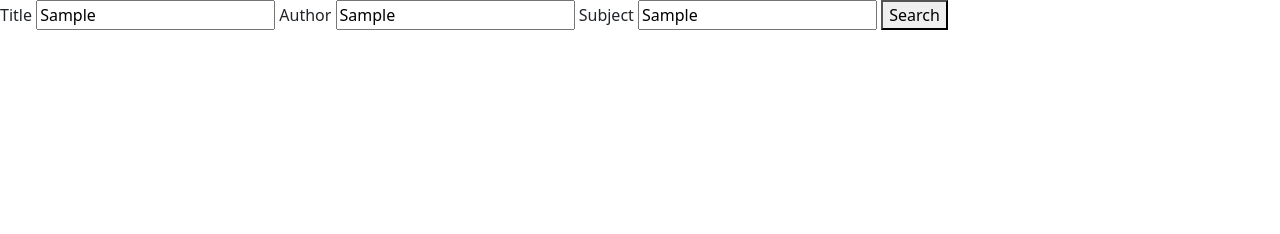
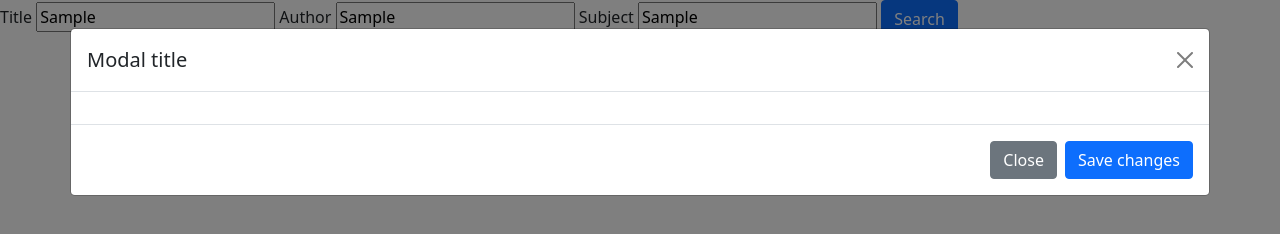
Before and after one commit to ggroshansii/js-firebase-library-app, a plain HTML site: page index.html in a window 1280 px wide. Both pictures are taken after typing "Sample", "Sample", "Sample" into the empty fields and a click on the button "Search". Drawn offline with nearby package versions, Linux system fonts and the light colour scheme; no server answers.

Commit message:
added a modal boilerplate; plan on filling modal with search results from books API

```diff
--- a/index.html
+++ b/index.html
@@ -1,24 +1,81 @@
 <!DOCTYPE html>
 <html lang="en">
     <head>
-    <meta charset="UTF-8">
-    <meta http-equiv="X-UA-Compatible" content="IE=edge">
-    <meta name="viewport" content="width=device-width, initial-scale=1.0">
-    <link href="https://cdn.jsdelivr.net/npm/bootstrap@5.0.2/dist/css/bootstrap.min.css" rel="stylesheet" integrity="sha384-EVSTQN3/azprG1Anm3QDgpJLIm9Nao0Yz1ztcQTwFspd3yD65VohhpuuCOmLASjC" crossorigin="anonymous">
-    <link rel="stylesheet" href="style.css">
+        <meta charset="UTF-8" />
+        <meta http-equiv="X-UA-Compatible" content="IE=edge" />
+        <meta name="viewport" content="width=device-width, initial-scale=1.0" />
+        <link
+            href="https://cdn.jsdelivr.net/npm/bootstrap@5.0.2/dist/css/bootstrap.min.css"
+            rel="stylesheet"
+            integrity="sha384-EVSTQN3/azprG1Anm3QDgpJLIm9Nao0Yz1ztcQTwFspd3yD65VohhpuuCOmLASjC"
+            crossorigin="anonymous"
+        />
+        <link rel="stylesheet" href="style.css" />
         <title>Document</title>
     </head>
     <body>
         <form action="">
             <label for="book-title">Title</label>
-        <input type="text" id="book-title">
+            <input type="text" id="book-title" />
             <label for="book-author">Author</label>
-        <input type="text" id="book-author">
+            <input type="text" id="book-author" />
             <label for="book-subject">Subject</label>
-        <input type="text" id="book-subject">
-        <button class="search-btn" type="submit">Search</button>
+            <input type="text" id="book-subject" />
+            <button
+                class="search-btn btn btn-primary"
+                type="submit"
+                data-bs-toggle="modal"
+                data-bs-target="#bookModal"
+            >
+                Search
+            </button>
         </form>
-    <script src="https://cdn.jsdelivr.net/npm/bootstrap@5.0.2/dist/js/bootstrap.bundle.min.js" integrity="sha384-MrcW6ZMFYlzcLA8Nl+NtUVF0sA7MsXsP1UyJoMp4YLEuNSfAP+JcXn/tWtIaxVXM" crossorigin="anonymous"></script>
+
+        <div
+            class="modal fade"
+            id="bookModal"
+            tabindex="-1"
+            aria-labelledby="exampleModalLabel"
+            aria-hidden="true"
+        >
+            <div class="modal-dialog modal-xl">
+                <div class="modal-content">
+                    <div class="modal-header">
+                        <h5 class="modal-title" id="exampleModalLabel">
+                            Modal title
+                        </h5>
+                        <button
+                            type="button"
+                            class="btn-close"
+                            data-bs-dismiss="modal"
+                            aria-label="Close"
+                        ></button>
+                    </div>
+                    <div class="modal-body">
+
+
+
+                    </div>
+                    <div class="modal-footer">
+                        <button
+                            type="button"
+                            class="btn btn-secondary"
+                            data-bs-dismiss="modal"
+                        >
+                            Close
+                        </button>
+                        <button type="button" class="btn btn-primary">
+                            Save changes
+                        </button>
+                    </div>
+                </div>
+            </div>
+        </div>
+        <script
+            src="https://cdn.jsdelivr.net/npm/bootstrap@5.0.2/dist/js/bootstrap.bundle.min.js"
+            integrity="sha384-MrcW6ZMFYlzcLA8Nl+NtUVF0sA7MsXsP1UyJoMp4YLEuNSfAP+JcXn/tWtIaxVXM"
+            crossorigin="anonymous"
+        ></script>
         <script src="script.js"></script>
     </body>
 </html>
```
Lines whose indentation alone changed are shown as unchanged.
